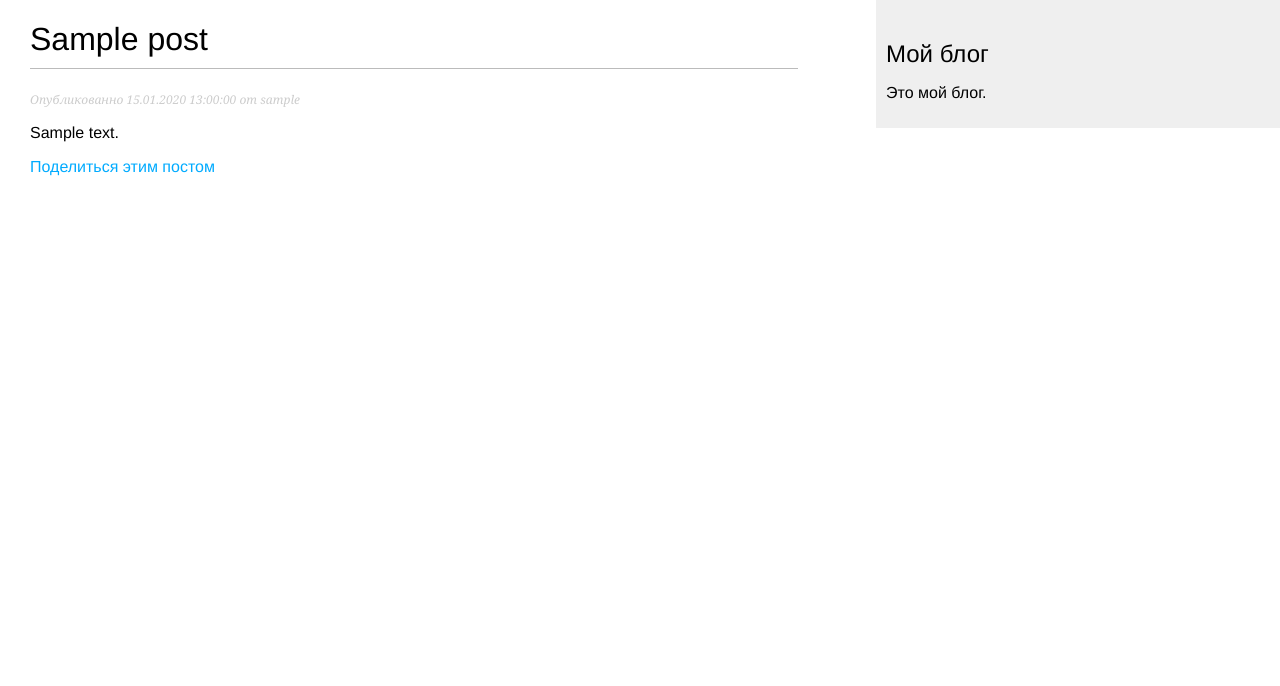
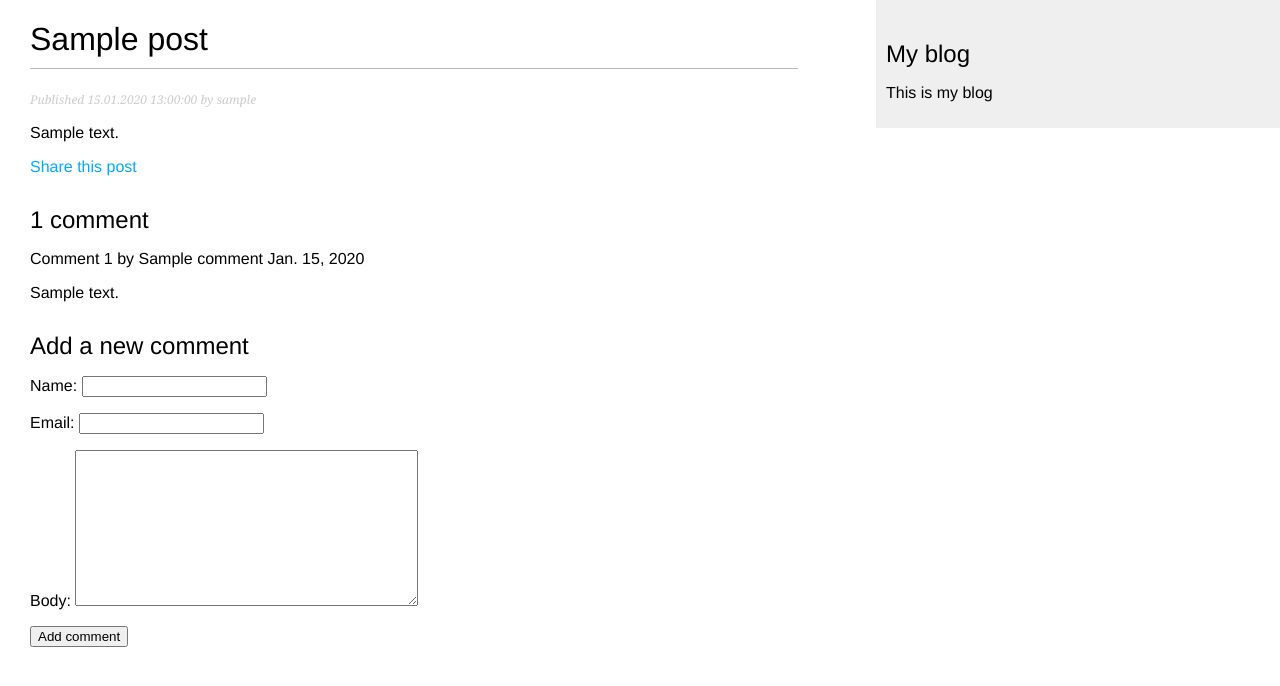
Before and after one commit to 3JloDey/django-site-blog, a Django app: a page that uses mysite/blog/templates/blog/base.html in a window 1280 px wide. Shown: the top 686 px of the page. Run offline with Django 4.2, Linux system fonts and the light colour scheme; tables that the repository leaves empty hold one stand-in row (values such as "Sample post").

Commit message:
comment function

```diff
--- a/mysite/blog/forms.py
+++ b/mysite/blog/forms.py
@@ -1,4 +1,6 @@
 from django import forms
+
+from .models import Comment
 
 
 class EmailPostForm(forms.Form):
@@ -7,14 +9,8 @@ class EmailPostForm(forms.Form):
     to = forms.EmailField()
     comments = forms.CharField(required=False, widget=forms.Textarea)
 
-    labels = {
-        "name": "Имя",
-        "email": "E-mail",
-        "to": "Кому",
-        "comments": "Комментарий",
-    }
 
-    def __init__(self, *args, **kwargs) -> None:
-        super().__init__(*args, **kwargs)
-        for label in self.labels:
-            self.fields[label].label = self.labels[label]
+class CommentForm(forms.ModelForm):
+    class Meta:
+        model = Comment
+        fields = ["name", "email", "body"]
--- a/mysite/blog/models.py
+++ b/mysite/blog/models.py
@@ -42,3 +42,20 @@ class Post(models.Model):
 
     def __str__(self) -> str:
         return self.title
+
+
+class Comment(models.Model):
+    post = models.ForeignKey(Post, on_delete=models.CASCADE, related_name="comments")
+    name = models.CharField(max_length=80)
+    email = models.EmailField()
+    body = models.TextField()
+    created = models.DateField(auto_now_add=True)
+    updated = models.DateField(auto_now=True)
+    active = models.BooleanField(default=True)
+
+    class Meta:
+        ordering = ["created"]
+        indexes = [models.Index(fields=["created"])]
+
+    def __str__(self) -> str:
+        return f"Комментарий {self.name} в {self.post}"
--- a/mysite/blog/templates/blog/base.html
+++ b/mysite/blog/templates/blog/base.html
@@ -3,10 +3,8 @@
 <html lang="en">
   <head>
     <title>
-      {% comment %} <meta name="description" content="This is a blog about various topics.">
-      <meta name="keywords" content="django, html, web development"> {% endcomment %}
       {% block title %}
-        Стандарный Заголовок
+        Base Title
       {% endblock title %}
     </title>
     <link href="{% static "css/blog.css" %}" rel="stylesheet">
@@ -17,8 +15,8 @@
       {% endblock content %}
     </div>
     <div id="sidebar">
-      <h2>Мой блог</h2>
-      <p>Это мой блог.</p>
+      <h2>My blog</h2>
+      <p>This is my blog</p>
     </div>
   </body>
 </html>
--- a/mysite/blog/templates/blog/post/detail.html
+++ b/mysite/blog/templates/blog/post/detail.html
@@ -1,12 +1,24 @@
 {% extends "blog/base.html" %}
 {% block title %}
-    {{ post.title }}
+  {{ post.title }}
 {% endblock title %}
 {% block content %}
-    <h1>{{ post.title }}</h1>
-    <p class="date">Опубликованно {{ post.publish|date:"d.m.Y H:i:s" }} от {{ post.author }}</p>
-    {{ post.body|linebreaks }}
-    <p>
-        <a href="{% url "blog:post_share" post.id %}">Поделиться этим постом</a>
-    </p>
+  <h1>{{ post.title }}</h1>
+  <p class="date">Published {{ post.publish|date:"d.m.Y H:i:s" }} by {{ post.author }}</p>
+  {{ post.body|linebreaks }}
+  <p>
+    <a href="{% url "blog:post_share" post.id %}">Share this post</a>
+  </p>
+  {% with comments.count as total_comments %}
+    <h2>{{ total_comments }} comment{{ total_comments|pluralize }}</h2>
+  {% endwith %}
+  {% for comment in comments %}
+    <div class="comment">
+      <p class="info">Comment {{ forloop.counter }} by {{ comment.name }} {{ comment.created }}</p>
+      {{ comment.body|linebreaks }}
+    </div>
+  {% empty %}
+    <p>There are no comments</p>
+  {% endfor %}
+  {% include "blog/post/include/comment_form.html" %}
 {% endblock content %}
--- /dev/null
+++ b/mysite/blog/templates/blog/post/include/comment_form.html
@@ -0,0 +1,8 @@
+<h2>Add a new comment</h2>
+<form action="{% url "blog:post_comment" post.id %}" method="post">
+  {% csrf_token %}
+  {{ form.as_p }}
+  <p>
+    <input type="submit" value="Add comment">
+  </p>
+</form>
--- a/mysite/blog/templates/pagination.html
+++ b/mysite/blog/templates/pagination.html
@@ -1,7 +1,7 @@
 <div class="pagination">
   <span class="step-links">
-    {% if page.has_previous %}<a href="?page={{ page.previous_page_number }}">Предыдущая</a>{% endif %}
-    <span class="current">Страница {{ page.number }} из {{ page.paginator.num_pages }}</span>
-    {% if page.has_next %}<a href="?page={{ page.next_page_number }}">Следующая</a>{% endif %}
+    {% if page.has_previous %}<a href="?page={{ page.previous_page_number }}">Previous</a>{% endif %}
+    <span class="current">Page {{ page.number }} of {{ page.paginator.num_pages }}</span>
+    {% if page.has_next %}<a href="?page={{ page.next_page_number }}">Next</a>{% endif %}
   </span>
 </div>
--- a/mysite/blog/urls.py
+++ b/mysite/blog/urls.py
@@ -5,11 +5,12 @@ from . import views
 app_name = "blog"
 
 urlpatterns = [
-    path("", views.PostListView.as_view(), name="post_list"),
+    path("", views.post_list, name="post_list"),
     path(
         "<int:year>/<int:month>/<int:day>/<slug:post>/",
-        views.PostDetailView.as_view(),
+        views.post_detail,
         name="post_detail",
     ),
     path("<int:post_id>/share/", views.post_share, name="post_share"),
+    path('<int:post_id>/comment/', views.post_comment, name="post_comment"),
 ]
--- a/mysite/blog/views.py
+++ b/mysite/blog/views.py
@@ -1,45 +1,43 @@
-from typing import Any
-
 from django.core.mail import send_mail
-from django.db.models.query import QuerySet
+from django.core.paginator import EmptyPage, PageNotAnInteger, Paginator
 from django.http import HttpResponse
 from django.shortcuts import get_object_or_404, render
-from django.views.generic import DetailView, ListView
+from django.views.decorators.http import require_POST
 
-from .forms import EmailPostForm
+from .forms import CommentForm, EmailPostForm
 from .models import Post
 
 
-class PostListView(ListView):
-    queryset = Post.published.all()
-    context_object_name = "posts"
-    paginate_by = 3
-    template_name = "blog/post/list.html"
+def post_list(request) -> HttpResponse:
+    post_list = Post.published.all()
+    paginator = Paginator(post_list, 3)
+
+    page_number = request.GET.get("page", 1)
+    try:
+        posts = paginator.page(page_number)
+    except EmptyPage:
+        posts = paginator.page(paginator.num_pages)
+    except PageNotAnInteger:
+        posts = paginator.page(1)
+    return render(request, "blog/post/list.html", {"posts": posts})
 
 
-class PostDetailView(DetailView):
-    model = Post
-    template_name = "blog/post/detail.html"
-    context_object_name = "post"
-
-    def get_queryset(self) -> QuerySet[Any]:
-        return Post.published.all()
-
-    def get_object(self, queryset=None) -> Any:
-        year, month, day, post_slug = (
-            self.kwargs.get("year"),
-            self.kwargs.get("month"),
-            self.kwargs.get("day"),
-            self.kwargs.get("post"),
-        )
-        queryset = queryset or self.get_queryset()
-        return get_object_or_404(
-            queryset,
-            publish__year=year,
-            publish__month=month,
-            publish__day=day,
-            slug=post_slug,
-        )
+def post_detail(request, year, month, day, post) -> HttpResponse:
+    post = get_object_or_404(
+        Post,
+        status=Post.Status.PUBLISHED,
+        slug=post,
+        publish__year=year,
+        publish__month=month,
+        publish__day=day,
+    )
+    comments = post.comments.filter(active=True)
+    form = CommentForm()
+    return render(
+        request,
+        "blog/post/detail.html",
+        {"form": form, "post": post, "comments": comments},
+    )
 
 
 def post_share(request, post_id) -> HttpResponse:
@@ -51,8 +49,8 @@ def post_share(request, post_id) -> HttpResponse:
         if form.is_valid():
             cd = form.cleaned_data
             post_url = request.build_absolute_uri(post.get_absolute_url())
-            subject = f"{cd['name']} рекомендует вам прочитать {post.title}"
-            message = f"Прочитай {post.title} по ссылке {post_url}\n\n{cd['name']} прокомментировал: {cd['comments']}"
+            subject = f"{cd['name']} recommends you read {post.title}"
+            message = f"Read {post.title} at {post_url}\n\n{cd['name']}'s comments: {cd['comments']}"
             send_mail(subject, message, "your_account@gmail.com", [cd["to"]])
             sent = True
     else:
@@ -60,3 +58,20 @@ def post_share(request, post_id) -> HttpResponse:
     return render(
         request, "blog/post/share.html", {"post": post, "form": form, "sent": sent}
     )
+
+
+@require_POST
+def post_comment(request, post_id) -> HttpResponse:
+    post = get_object_or_404(Post, id=post_id, status=Post.Status.PUBLISHED)
+    comment = None
+
+    form = CommentForm(data=request.POST)
+    if form.is_valid():
+        comment = form.save(commit=False)
+        comment.post = post
+        comment.save()
+    return render(
+        request,
+        "blog/post/comment.html",
+        {"post": post, "comment": comment, "form": form},
+    )
```
Also changed, not shown: mysite/blog/admin.py (+8 -1 lines), mysite/blog/templates/blog/post/comment.html (added, +14 -0 lines), mysite/blog/templates/blog/post/list.html (+4 -4 lines), mysite/blog/templates/blog/post/share.html (+4 -4 lines), mysite/blog/migrations/0003_alter_post_publish_comment.py (added).
